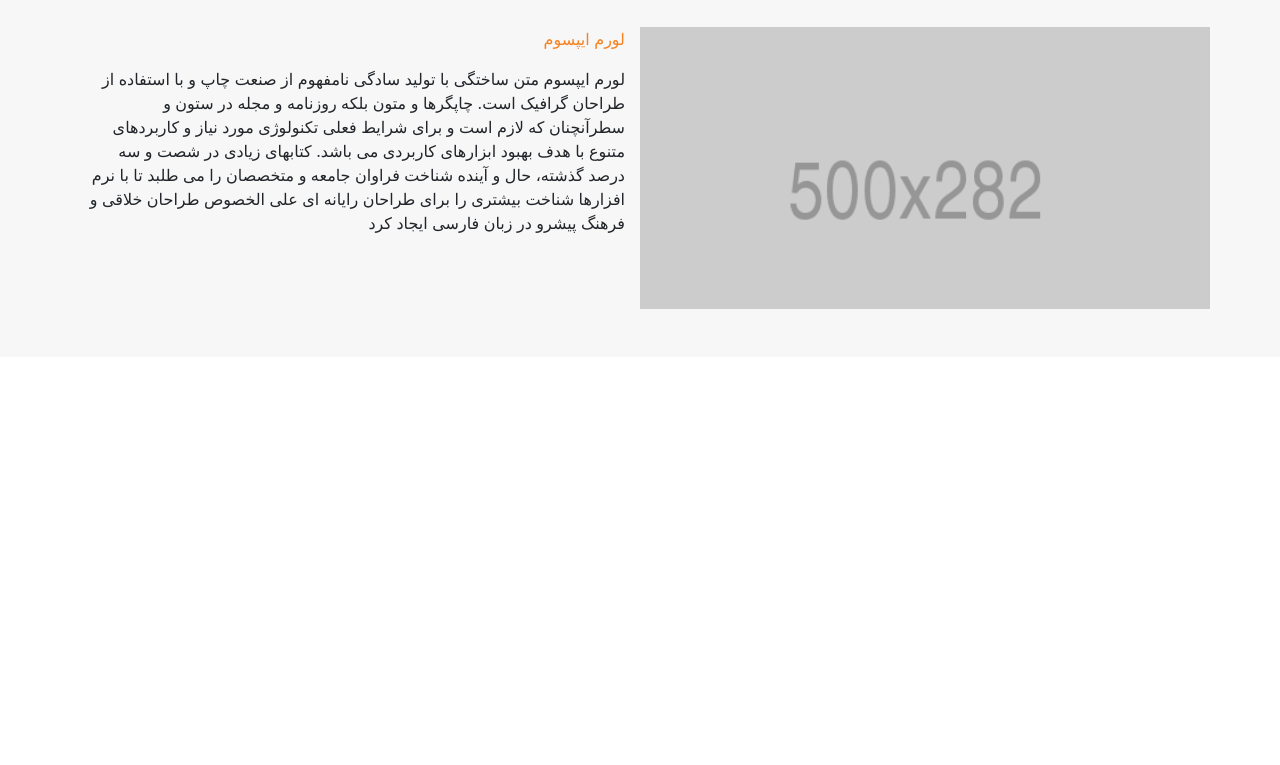
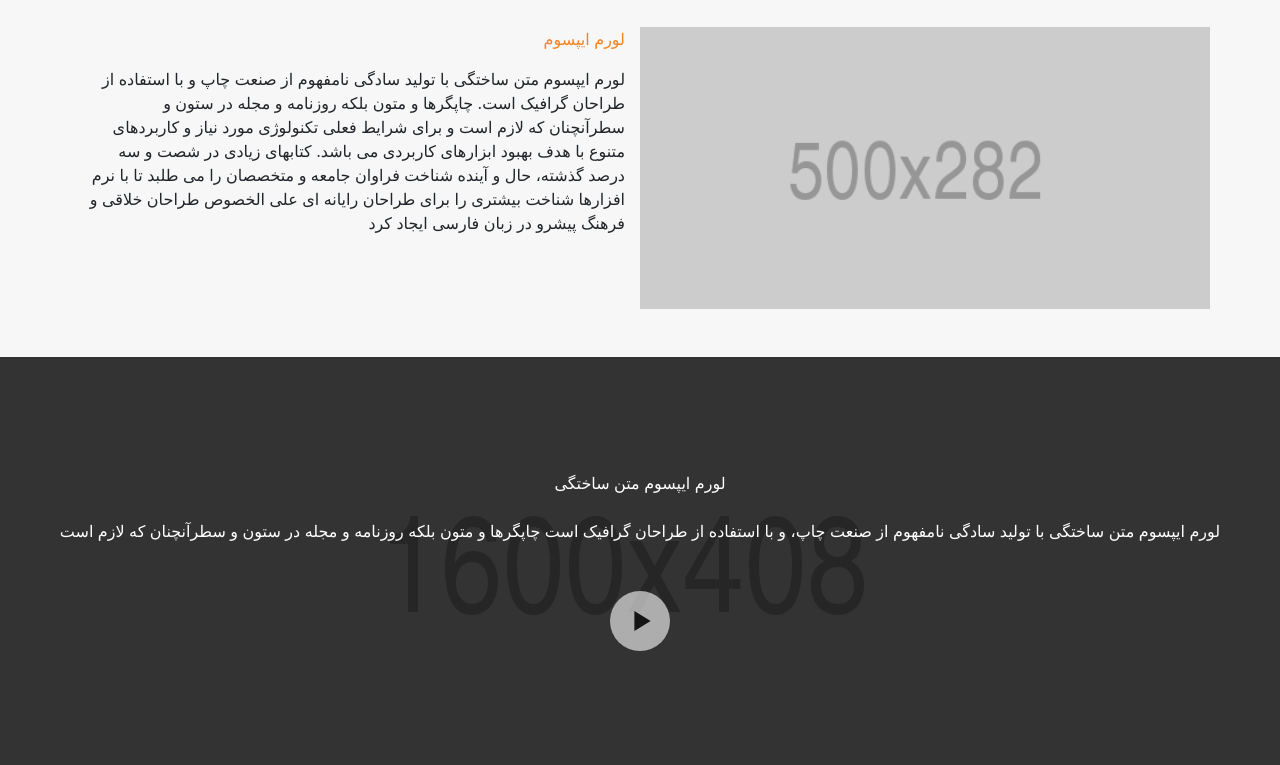
Before and after one commit to mahdi-kheibari/hooman-hiring-project, a website: page index.html in a window 1280 px wide. Shown: the part 1831-2596 px from the top of the page. Before the commit the page ends 2188 px from the top, so only its background shows below. Drawn offline with nearby package versions, Linux system fonts and the light colour scheme.

Commit message:
video section was added

```diff
--- a/css/index.css
+++ b/css/index.css
@@ -65,16 +65,16 @@ header {
     height: 100vh;
     background: #000;
     opacity: 65%;
-    z-index: 2;
+    z-index: 20;
 }
 
 .sidebar-items {
     width: 255px;
     height: 100vh;
-    position: absolute;
+    position: fixed;
     top: 0;
     right: -255px;
-    z-index: 3;
+    z-index: 21;
     background-color: white;
     animation: slide 0.5s forwards;
 }
@@ -102,6 +102,7 @@ header {
     background-image: url("../assets/images/header/header_1600.png");
     background-repeat: no-repeat;
     background-size: cover;
+    background-position: center center;
 }
 
 
@@ -198,6 +199,7 @@ header {
     background-image: url("../assets/images/architecture/architecture-1600.png");
     background-repeat: no-repeat;
     background-size: cover;
+    background-position: center center;
 }
 
 .section-three_subtitle {
@@ -237,3 +239,56 @@ header {
 }
 
 /* end section three */
+/* start video section */
+.video{
+    width: 100%;
+    min-height: 408px;
+    background-image: url("../assets/images/video/video-1600.png");
+    background-repeat: no-repeat;
+    background-size: cover;
+    background-position: center center;
+    position: relative;
+}
+@media (max-width:1200px) {
+    .video {
+        background-image: url("../assets/images/video/video-1200.png");
+    }
+}
+
+@media (max-width:992px) {
+    .video {
+        min-height: 364px;
+        background-image: url("../assets/images/video/video-992.png");
+    }
+}
+
+@media (max-width:576px) {
+    .video {
+        min-height: 340px;
+        background-image: url("../assets/images/video/video-576.png");
+    }
+}
+
+@media (max-width:360px) {
+    .video {
+        min-height: 340px;
+        background-image: url("../assets/images/video/video-360.png");
+    }
+}
+.video-cover{
+    width: 100%;
+    height: 100%;
+    position: absolute;
+    background-color: #000;
+    opacity: 75%;
+    z-index: 2;
+}
+.video-caption{
+    position: absolute;
+    top: 50%;
+    left: 50%;
+    transform: translate(-50%, -50%);
+    z-index: 3;
+    width: 100%;
+}
+/* end video section */
--- a/index.html
+++ b/index.html
@@ -174,6 +174,20 @@
                 </div>
             </div>
         </section>
+        <!-- video section -->
+        <section class="video">
+            <div class="video-cover"></div>
+            <div class="video-caption text-white px-2">
+                <div class="text-center mb-4">
+                    لورم ایپسوم متن ساختگی
+                </div>
+                <div class="text-center">
+                    لورم ایپسوم متن ساختگی با تولید سادگی نامفهوم از صنعت چاپ، و با استفاده از طراحان گرافیک است
+                    چاپگرها و متون بلکه روزنامه و مجله در ستون و سطرآنچنان که لازم است
+                    <div><img src="./assets/images/video/play.png" alt="play video" class="mt-5 mx-auto"></div>
+                </div>
+            </div>
+        </section>
     </main>
     <footer>
 
```
Also changed, not shown: assets/images/video/play.png (added), assets/images/video/video-1200.png (added), assets/images/video/video-1600.png (added), assets/images/video/video-360.png (added), assets/images/video/video-576.png (added), assets/images/video/video-992.png (added).
